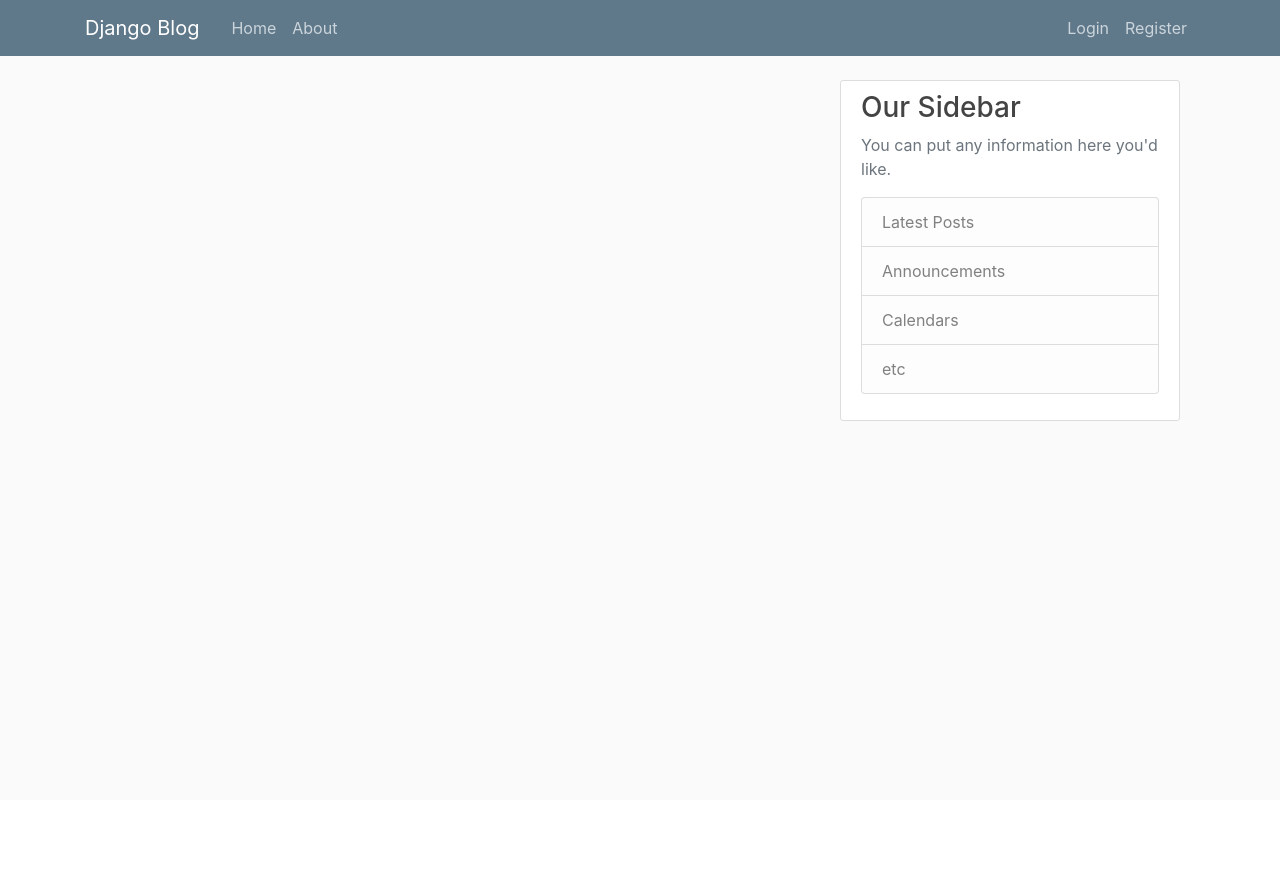
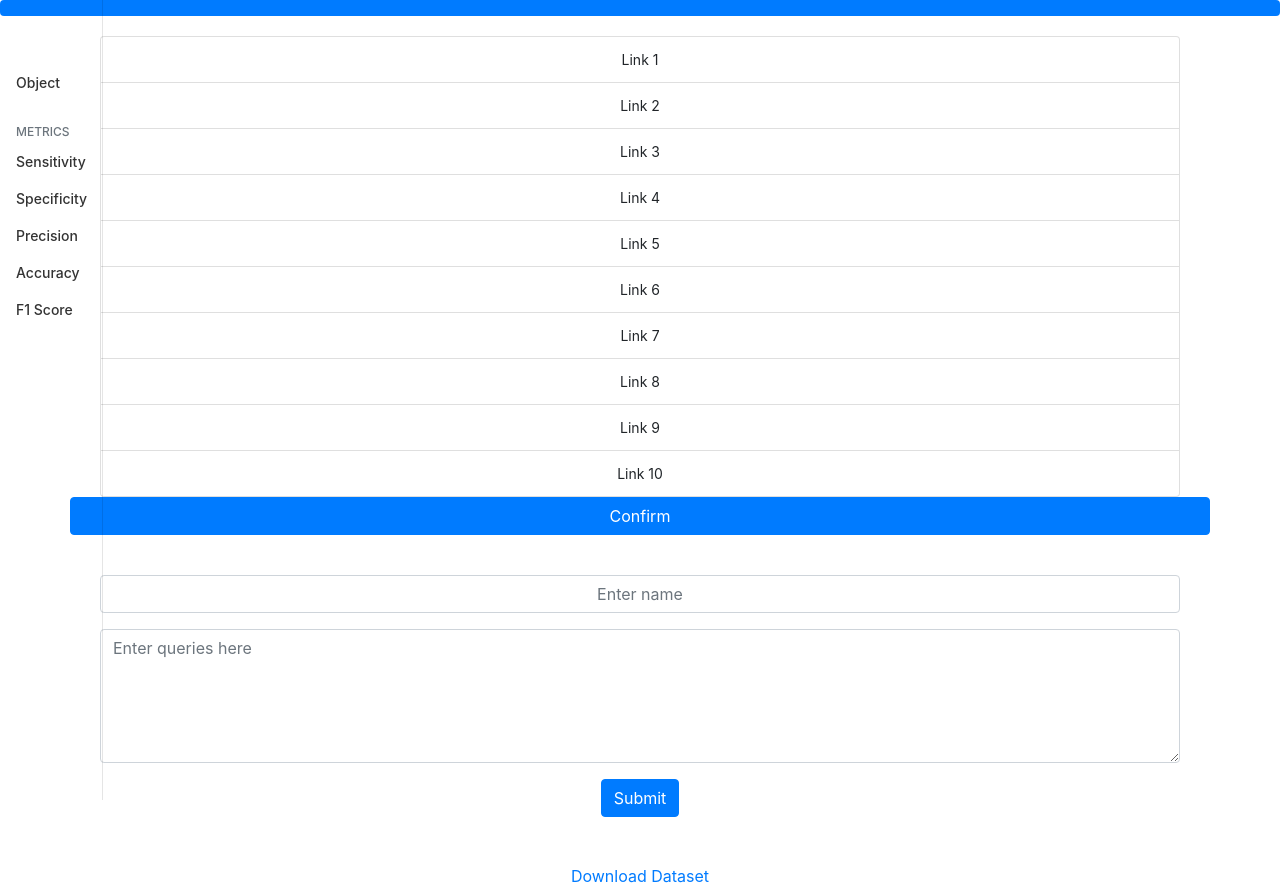
Before and after one commit to asaifuddin18/Search-Engine-Data-Collector, a Django app: template search/templates/search/home.html in a window 1280 px wide. Before the commit the page ends 421 px from the top, so only its background shows below. Run offline with Django 3.2, Linux system fonts and the light colour scheme; the template is opened without the code that fills it, so the values that code supplies are empty; some libraries are stand-ins or nearby versions.

Commit message:
added website layout

```diff
--- a/search/static/search/main.css
+++ b/search/static/search/main.css
@@ -1,84 +1,104 @@
 body {
-    background: #fafafa;
-    color: #333333;
-    margin-top: 5rem;
+  font-size: .875rem;
 }
 
-  h1, h2, h3, h4, h5, h6 {
-    color: #444444;
+.feather {
+  width: 16px;
+  height: 16px;
+  vertical-align: text-bottom;
 }
 
-  ul {
-    margin: 0;
+/*
+ * Sidebar
+ */
+
+.sidebar {
+  position: fixed;
+  top: 0;
+  /* rtl:raw:
+  right: 0;
+  */
+  bottom: 0;
+  /* rtl:remove */
+  left: 0;
+  z-index: 100; /* Behind the navbar */
+  padding: 48px 0 0; /* Height of navbar */
+  box-shadow: inset -1px 0 0 rgba(0, 0, 0, .1);
 }
 
-  .bg-steel {
-    background-color: #5f788a;
+@media (max-width: 767.98px) {
+  .sidebar {
+    top: 5rem;
+  }
 }
 
-  .site-header .navbar-nav .nav-link {
-    color: #cbd5db;
+.sidebar-sticky {
+  position: relative;
+  top: 0;
+  height: calc(100vh - 48px);
+  padding-top: .5rem;
+  overflow-x: hidden;
+  overflow-y: auto; /* Scrollable contents if viewport is shorter than content. */
 }
 
-  .site-header .navbar-nav .nav-link:hover {
-    color: #ffffff;
+.sidebar .nav-link {
+  font-weight: 500;
+  color: #333;
 }
 
-  .site-header .navbar-nav .nav-link.active {
-    font-weight: 500;
+.sidebar .nav-link .feather {
+  margin-right: 4px;
+  color: #727272;
 }
 
-  .content-section {
-    background: #ffffff;
-    padding: 10px 20px;
-    border: 1px solid #dddddd;
-    border-radius: 3px;
-    margin-bottom: 20px;
+.sidebar .nav-link.active {
+  color: #007bff;
 }
 
-  .article-title {
-    color: #444444;
+.sidebar .nav-link:hover .feather,
+.sidebar .nav-link.active .feather {
+  color: inherit;
 }
 
-  a.article-title:hover {
-    color: #428bca;
-    text-decoration: none;
+.sidebar-heading {
+  font-size: .75rem;
+  text-transform: uppercase;
 }
 
-  .article-content {
-    white-space: pre-line;
+/*
+ * Navbar
+ */
+
+.navbar-brand {
+  padding-top: .75rem;
+  padding-bottom: .75rem;
+  font-size: 1rem;
+  background-color: rgba(0, 0, 0, .25);
+  box-shadow: inset -1px 0 0 rgba(0, 0, 0, .25);
 }
 
-  .article-img {
-    height: 65px;
-    width: 65px;
-    margin-right: 16px;
+.navbar .navbar-toggler {
+  top: .25rem;
+  right: 1rem;
 }
 
-  .article-metadata {
-    padding-bottom: 1px;
-    margin-bottom: 4px;
-    border-bottom: 1px solid #e3e3e3
+.navbar .form-control {
+  padding: .75rem 1rem;
+  border-width: 0;
+  border-radius: 0;
 }
 
-  .article-metadata a:hover {
-    color: #333;
-    text-decoration: none;
+.form-control-dark {
+  color: #fff;
+  background-color: rgba(255, 255, 255, .1);
+  border-color: rgba(255, 255, 255, .1);
 }
 
-  .article-svg {
-    width: 25px;
-    height: 25px;
-    vertical-align: middle;
+.form-control-dark:focus {
+  border-color: transparent;
+  box-shadow: 0 0 0 3px rgba(255, 255, 255, .25);
 }
 
-  .account-img {
-    height: 125px;
-    width: 125px;
-    margin-right: 20px;
-    margin-bottom: 16px;
+.selected {
+  background: rgb(28, 173, 53)
 }
-
-  .account-heading {
-    font-size: 2.5rem;
-  }
--- /dev/null
+++ b/search/static/search/main.js
@@ -0,0 +1,17 @@
+/* globals Chart:false, feather:false */
+
+$(function(){
+  console.log('ready');
+
+  $('.list-group li').click(function(e) {
+      e.preventDefault()
+
+      $that = $(this);
+      if ($that.hasClass('selected')) {
+      $that.removeClass('selected');
+      } else {
+      $that.addClass('selected');
+      }
+
+  });
+})
--- a/search/templates/search/home.html
+++ b/search/templates/search/home.html
@@ -1,8 +1,150 @@
-{% extends "search/base.html" %}
-{% block content %}
-    {% for post in posts %}
-        <h1>{{post.title}}</h1>
-        <p> By {{post.author}} on {{post.date_posted}}</p>
-        <p>{{post.content}}</p>
-    {% endfor %}
-{% endblock content %}
+{% load static %}
+<!doctype html>
+<html lang="en">
+  <head>
+    <meta charset="utf-8">
+    <meta name="viewport" content="width=device-width, initial-scale=1">
+    <meta name="description" content="">
+    <meta name="author" content="Mark Otto, Jacob Thornton, and Bootstrap contributors">
+    <meta name="generator" content="Hugo 0.83.1">
+    <title>Dashboard Template · Bootstrap v5.0</title>
+
+    <link rel="canonical" href="https://getbootstrap.com/docs/5.0/examples/dashboard/">
+
+
+
+    <!-- Bootstrap core CSS -->
+    <link rel="stylesheet" href="https://stackpath.bootstrapcdn.com/bootstrap/4.3.1/css/bootstrap.min.css" integrity="sha384-ggOyR0iXCbMQv3Xipma34MD+dH/1fQ784/j6cY/iJTQUOhcWr7x9JvoRxT2MZw1T" crossorigin="anonymous">
+
+    <style>
+      .bd-placeholder-img {
+        font-size: 1.125rem;
+        text-anchor: middle;
+        -webkit-user-select: none;
+        -moz-user-select: none;
+        user-select: none;
+      }
+
+      @media (min-width: 768px) {
+        .bd-placeholder-img-lg {
+          font-size: 3.5rem;
+        }
+      }
+    </style>
+
+
+    <!-- Custom styles for this template -->
+    <link href="{% static 'search/main.css' %}" rel="stylesheet" type="text/css">
+  </head>
+  <body>
+    <script src="https://code.jquery.com/jquery-3.3.1.slim.min.js" integrity="sha384-q8i/X+965DzO0rT7abK41JStQIAqVgRVzpbzo5smXKp4YfRvH+8abtTE1Pi6jizo" crossorigin="anonymous"></script>
+    <script src="https://cdnjs.cloudflare.com/ajax/libs/popper.js/1.14.7/umd/popper.min.js" integrity="sha384-UO2eT0CpHqdSJQ6hJty5KVphtPhzWj9WO1clHTMGa3JDZwrnQq4sF86dIHNDz0W1" crossorigin="anonymous"></script>
+    <script src="https://stackpath.bootstrapcdn.com/bootstrap/4.3.1/js/bootstrap.min.js" integrity="sha384-JjSmVgyd0p3pXB1rRibZUAYoIIy6OrQ6VrjIEaFf/nJGzIxFDsf4x0xIM+B07jRM" crossorigin="anonymous"></script>
+    <!--progress bar-->
+    <div class="progress">
+      <div class="progress-bar" role="progressbar" style="width: 100%" aria-valuenow="100" aria-valuemin="0" aria-valuemax="100"></div>
+    </div>
+<!--progress bar-->
+<!-- sidebar -->
+<div class="container-fluid">
+  <div class="row">
+    <nav id="sidebarMenu" class="sidebar">
+      <div class="position-sticky pt-3">
+        <ul class="nav flex-column">
+          <li class="nav-item">
+            <a class="nav-link" href="#">
+              <span data-feather="layers"></span>
+              Object
+            </a>
+          </li>
+        </ul>
+
+        <h6 class="sidebar-heading d-flex justify-content-between align-items-center px-3 mt-4 mb-1 text-muted">
+          <span>Metrics</span>
+          <a class="link-secondary" href="#" aria-label="Add a new report">
+            <span data-feather="plus-circle"></span>
+          </a>
+        </h6>
+        <ul class="nav flex-column mb-2">
+          <li class="nav-item">
+            <a class="nav-link" href="#">
+              <span data-feather="file-text"></span>
+              Sensitivity
+            </a>
+          </li>
+          <li class="nav-item">
+            <a class="nav-link" href="#">
+              <span data-feather="file-text"></span>
+              Specificity
+            </a>
+          </li>
+          <li class="nav-item">
+            <a class="nav-link" href="#">
+              <span data-feather="file-text"></span>
+              Precision
+            </a>
+          </li>
+          <li class="nav-item">
+            <a class="nav-link" href="#">
+              <span data-feather="file-text"></span>
+              Accuracy
+            </a>
+          </li>
+          <li class="nav-item">
+            <a class="nav-link" href="#">
+              <span data-feather="file-text"></span>
+              F1 Score
+            </a>
+          </li>
+        </ul>
+      </div>
+    </nav>
+
+
+  </div>
+</div>
+<!-- sidebar -->
+<!--Table-->
+<div class=container>
+  <div class="row">
+  <div class="col">
+    <div class="col-12">
+      <div class="list-group text-center" style="padding-top: 20px" id="list-tab" role="tablist">
+        <li class="list-group-item">Link 1</li>
+        <li class="list-group-item">Link 2</li>
+        <li class="list-group-item">Link 3</li>
+        <li class="list-group-item">Link 4</li>
+        <li class="list-group-item">Link 5</li>
+        <li class="list-group-item">Link 6</li>
+        <li class="list-group-item">Link 7</li>
+        <li class="list-group-item">Link 8</li>
+        <li class="list-group-item">Link 9</li>
+        <li class="list-group-item">Link 10</li>
+      </div>
+    </div>
+    <div class="row justify-content-center">
+      <button type="confirm" class="btn btn-primary btn-block">Confirm</button>
+    </div>
+  <div>
+  <!--End of Table-->
+  <!--Object and query form-->
+  <div class="col">
+    <form>
+      <div class="form-group" style="padding-top: 40px">
+        <input type="email" class="form-control text-center sm" id="objectInput" aria-describedby="emailHelp" placeholder="Enter name">
+      </div>
+      <div class="form-group">
+        <textarea class="form-control" rows="5" id="comment" placeholder="Enter queries here"></textarea>
+      </div>
+      <div class=text-center><button type="submit" class="btn btn-primary text-center">Submit</button></div>
+    </form>
+  </div>
+  <div class=text-center style="padding-top: 40px"><button type="confirm" class="btn btn-link">Download Dataset</button></div>
+</div>
+  <!--Object and query form-->
+</div>
+    <script src="../assets/dist/js/bootstrap.bundle.min.js"></script>
+
+      <script src="https://cdn.jsdelivr.net/npm/feather-icons@4.28.0/dist/feather.min.js" integrity="sha384-uO3SXW5IuS1ZpFPKugNNWqTZRRglnUJK6UAZ/gxOX80nxEkN9NcGZTftn6RzhGWE" crossorigin="anonymous"></script><script src="https://cdn.jsdelivr.net/npm/chart.js@2.9.4/dist/Chart.min.js" integrity="sha384-zNy6FEbO50N+Cg5wap8IKA4M/ZnLJgzc6w2NqACZaK0u0FXfOWRRJOnQtpZun8ha" crossorigin="anonymous"></script><script src="{% static 'search/main.js' %}"></script>
+  </body>
+</html>
```
Lines whose indentation alone changed are shown as unchanged.
